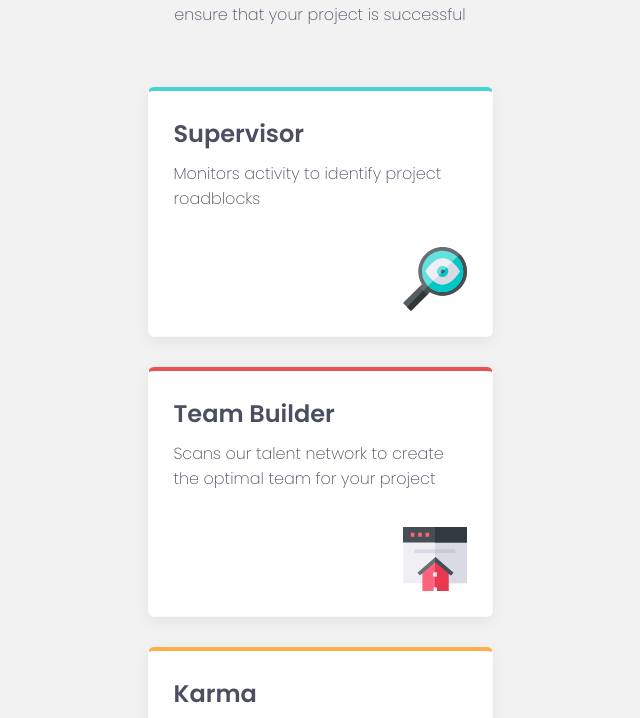
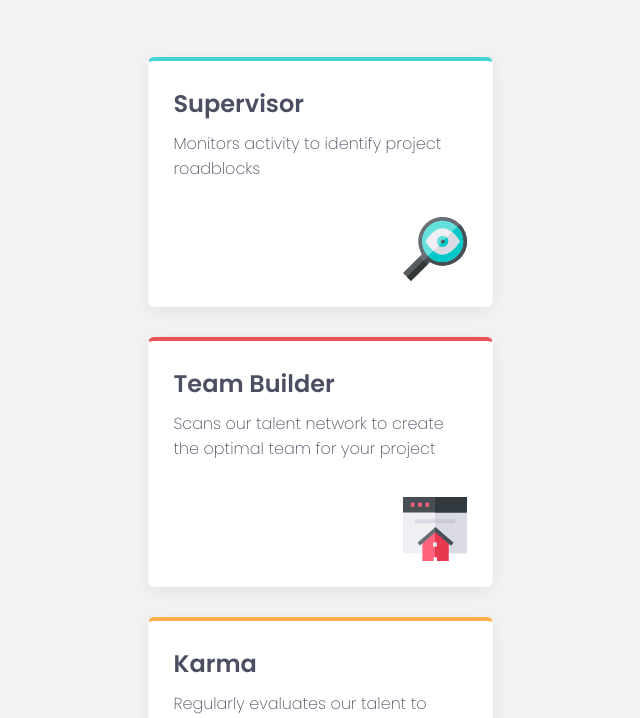
Before and after one commit to JimmyMayta29/Sem5-reto3.github.io, a plain HTML site: page index.html in a window 1280 px wide. Shown: the part 213-931 px from the top of the page, without its empty margins (320-960 px from the left). Drawn offline with Linux system fonts and the light colour scheme.

Commit message:
second commit

```diff
--- a/styles.css
+++ b/styles.css
@@ -8,8 +8,7 @@
 
 body {
     font-family: Poppins;
-    display: flex;
-    justify-content: center;
+
     background-color: hsl(0, 0%, 95%);
     color: hsl(234, 12%, 34%);
 }
@@ -19,6 +18,7 @@ body {
     width: 375px;
     margin-top: 60px;
     margin-bottom: 60px;
+    margin: 30px auto;
 }
 
 .header {
```
